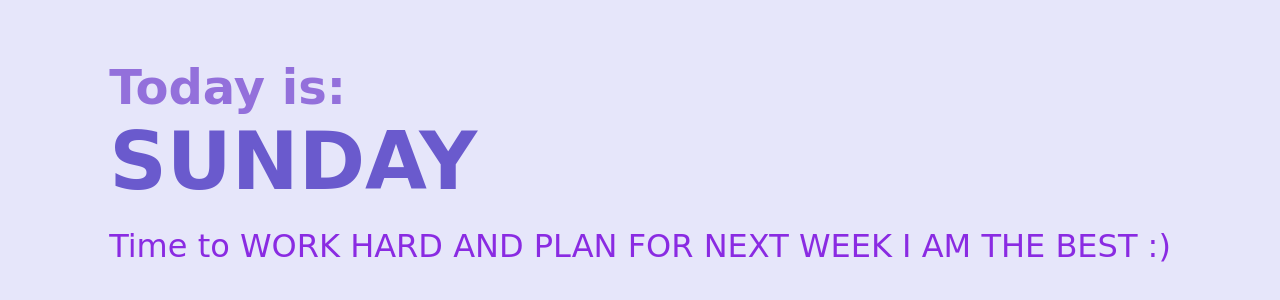
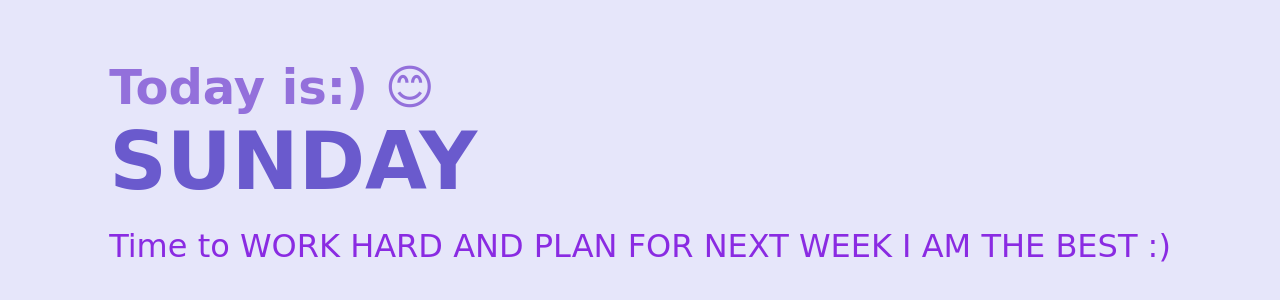
Before and after one commit to immort01/week, a plain HTML site: page index.html in a window 1280 px wide. Shown: the part 198-498 px from the top of the page. Drawn offline with Linux system fonts and the light colour scheme.

Commit message:
smile.html

```diff
--- a/index.html
+++ b/index.html
@@ -10,7 +10,7 @@
 
     <div class="container">
 
-        <h1>Today is:</h1>
+        <h1>Today is:) 😊</h1>
         <div class="weekday">
             <span id="weekday">
                 DisplayDay
```
